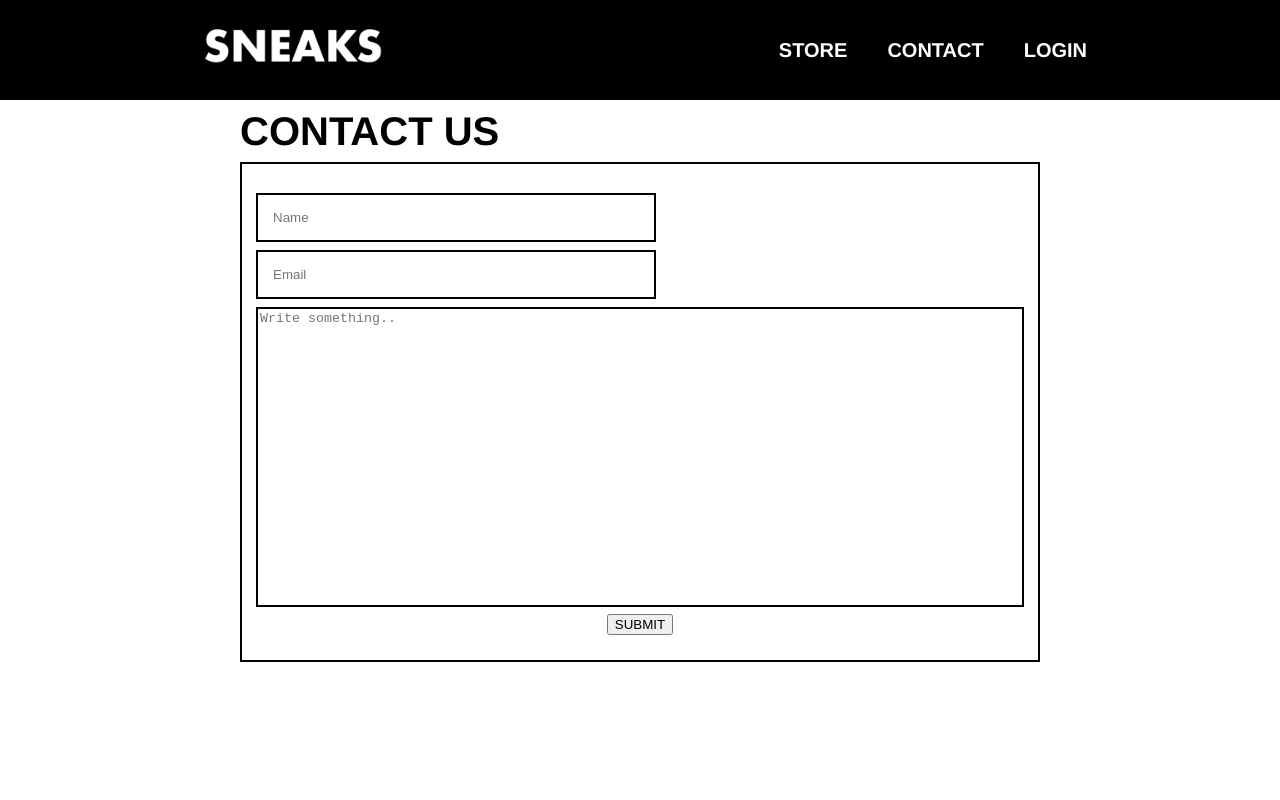
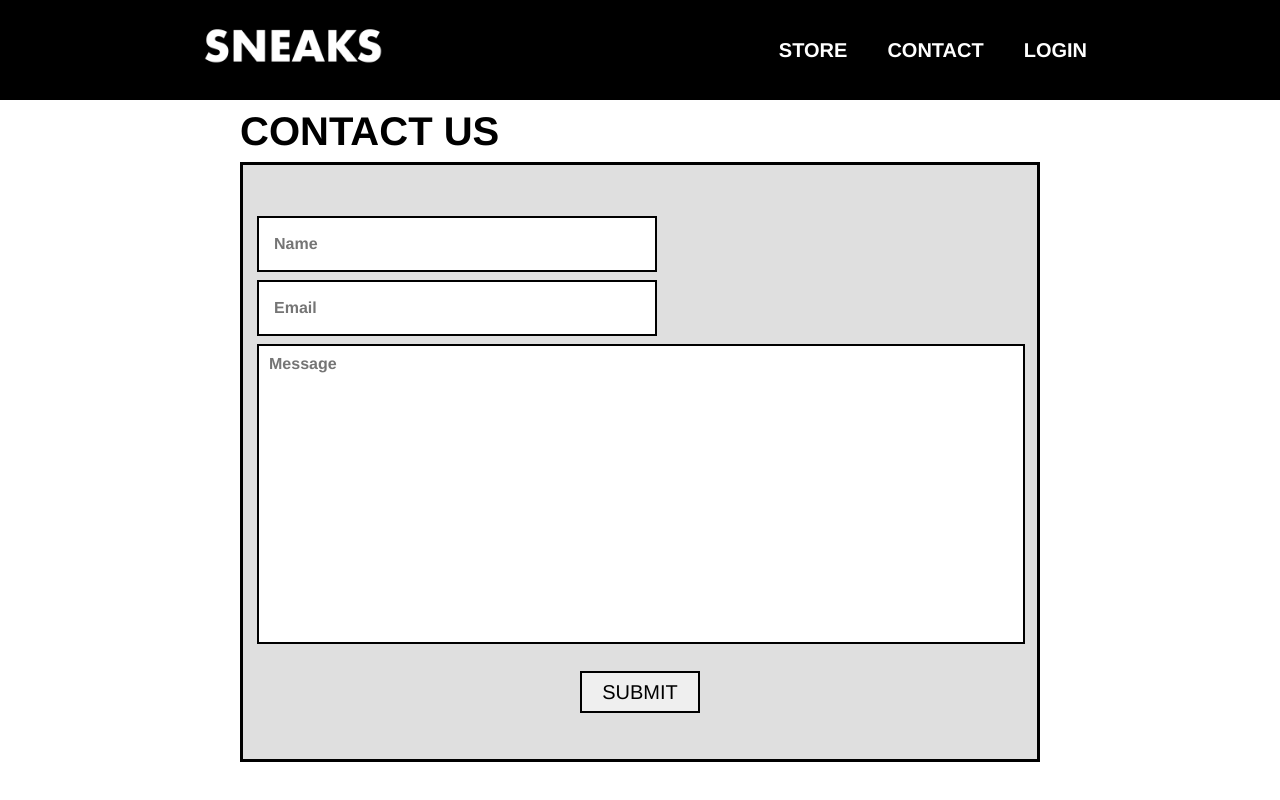
Before and after one commit to isaachansen/sneaks, a React (Create React App) app: page /contact in a window 1280 px wide. Built offline with nearby package versions, Linux system fonts and the light colour scheme; a web font is replaced by a local one.

Commit message:
created loader and fixed login

```diff
--- a/package.json
+++ b/package.json
@@ -15,11 +15,13 @@
     "react": "^16.11.0",
     "react-dom": "^16.11.0",
     "react-icons": "^3.8.0",
+    "react-loader-spinner": "^3.1.4",
     "react-redux": "^7.1.3",
     "react-router-dom": "^5.1.2",
     "react-scripts": "3.2.0",
     "react-scroll": "^1.7.14",
-    "redux": "^4.0.4"
+    "redux": "^4.0.4",
+    "styled-loaders-react": "^1.1.0"
   },
   "scripts": {
     "start": "react-scripts start",
--- a/src/components/Contact/Contact.js
+++ b/src/components/Contact/Contact.js
@@ -3,6 +3,9 @@ import Header2 from "../Header2/Header2";
 import "./Contact.scss";
 
 export default class Contact extends Component {
+
+
+
   render() {
     return (
       <div>
@@ -15,17 +18,17 @@ export default class Contact extends Component {
                 <input className="person-input" type="text" name="name" placeholder="Name" />
               </div>
               <div className="contact-input">
-                <input className="person-input" type="text" name="email" placeholder="Email" />
+                <input className="person-input" type="email" name="email" placeholder="Email" />
               </div>
               <div className="message-box">
                 <textarea
                   className="message-input"
                   id="message"
-                  placeholder="Write something.."
+                  placeholder="Message"
                 ></textarea>
               </div>
               <div>
-                <button>SUBMIT</button>
+                <button className="submit-button" onClick={e => e.preventDefault()}>SUBMIT</button>
               </div>
             </form>
           </div>
--- a/src/components/Contact/Contact.scss
+++ b/src/components/Contact/Contact.scss
@@ -5,13 +5,14 @@
 
 .contact-form {
     width: 800px;
-    height: 500px;
-    border: 2px solid black;
+    height: 600px;
+    border: 3px solid black;
     padding: 10px;
     margin-top: 20px;
     display: flex;
     flex-direction: column;
     justify-content: center;
+    background: rgb(223, 223, 223)
 }
 
 
@@ -36,6 +37,12 @@
     border: 2px solid black;
     margin: 4px;
     outline: none;
+    font-family: "Helvetica Neue";
+    font-size: 16px;
+    font-style: normal;
+    font-variant: normal;
+    font-weight: 600;
+    line-height: 22px;
 }
 
 .message-box {
@@ -49,4 +56,32 @@
     height: 300px;
     resize: none;
     outline: none;
+    padding: 10px;
+    font-family: "Helvetica Neue";
+    font-size: 16px;
+    font-style: normal;
+    font-variant: normal;
+    font-weight: 600;
+    line-height: 15px;
 }
+
+
+    .submit-button {
+        padding: 8px 20px;
+        border: 2px solid black;
+        margin-top: 20px;
+
+        outline: none;
+        font-family: "Helvetica Neue";
+        font-size: 20px;
+        font-style: normal;
+        font-variant: normal;
+        font-weight: 500;
+        line-height: 22px;
+        cursor: pointer;
+
+        &:hover {
+            background: black;
+            color: white;
+        }
+    }
--- a/src/components/Login/Login.js
+++ b/src/components/Login/Login.js
@@ -28,6 +28,7 @@ class Login extends Component {
         email,
         password
       });
+      this.props.history.push('/store')
       console.log(loggedInUser);
       this.props.setUser(loggedInUser.data);
     }
--- a/src/components/Register/Register.js
+++ b/src/components/Register/Register.js
@@ -4,7 +4,7 @@ import logo from "./sneaks2.png";
 import "./Register.scss";
 import { connect } from "react-redux";
 import { setUser } from "../../ducks/reducer";
-import { NavLink, Link } from "react-router-dom";
+import { NavLink } from "react-router-dom";
 import axios from "axios";
 
 class Register extends Component {
@@ -32,6 +32,7 @@ class Register extends Component {
         username,
         password
       });
+      this.props.history.push('/store')
       console.log(registeredUser);
       this.props.setUser(registeredUser.data);
     }
@@ -102,9 +103,7 @@ class Register extends Component {
               </div>
 
               <div className="register-btn">
-                <Link to="/store">
                   <button onClick={e => this.register(e)}>REGISTER</button>
-                </Link>
               </div>
 
               <div className="register-text">
--- a/src/components/Store/Store.js
+++ b/src/components/Store/Store.js
@@ -1,20 +1,29 @@
 import React, { Component } from "react";
 import Header2 from "../Header2/Header2";
 import axios from "axios";
+import Loader from "react-loader-spinner";
 import "./Store.scss";
 
 export default class Store extends Component {
   constructor(props) {
     super(props);
     this.state = {
-      inventory: []
+      inventory: [],
+      isLoading: true
     };
     this.getAllInventory = this.getAllInventory.bind(this);
   }
 
   componentDidMount() {
     this.getAllInventory();
+    setTimeout(() => {
+      this.setState({
+        isLoading: false
+      });
+    }, 2000);
   }
+
+
 
   getAllInventory() {
     axios.get("/api/inventory").then(res => {
@@ -43,7 +52,17 @@ export default class Store extends Component {
     return (
       <div className="store-background">
         <Header2 />
-        <div className="grid items">{mappedInventory}</div>
+        {
+          this.state.isLoading ?
+          (<div className="load-box">
+              <div className="load">
+                <Loader className="loader" type="Rings" color="black" height={100} width={100}/>
+              </div>
+            </div>)
+            :
+            (<div className="grid items">{mappedInventory}</div>)
+        }
+        {/* <div className="grid items">{mappedInventory}</div> */}
       </div>
     );
   }
--- a/src/components/Store/Store.scss
+++ b/src/components/Store/Store.scss
@@ -90,3 +90,11 @@
     margin-top: 5px;
     color: black;
 }
+
+.load-box {
+    display: flex;
+    justify-content: center;
+    align-items: center;
+    width: 100vw;
+    height: 84vh;
+}
```
Also changed, not shown: 1 other file (tests, documents, lock files or other folders).
